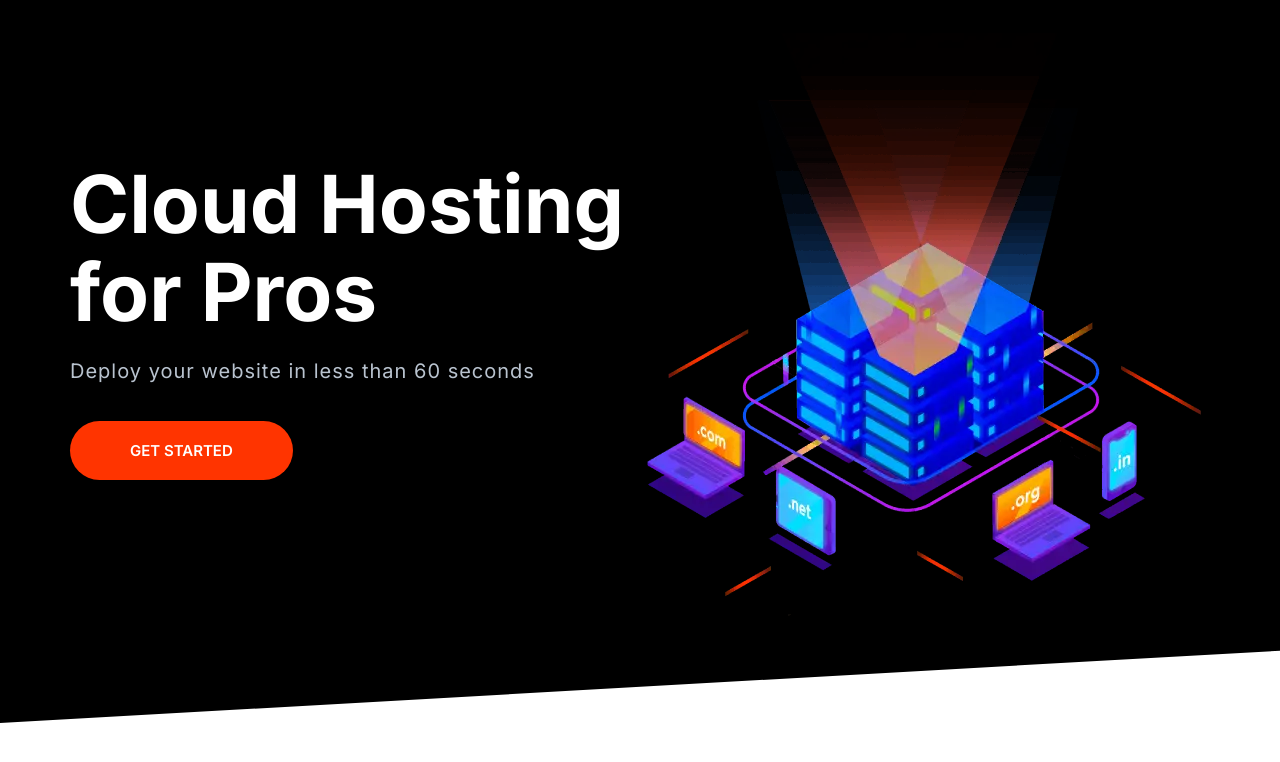
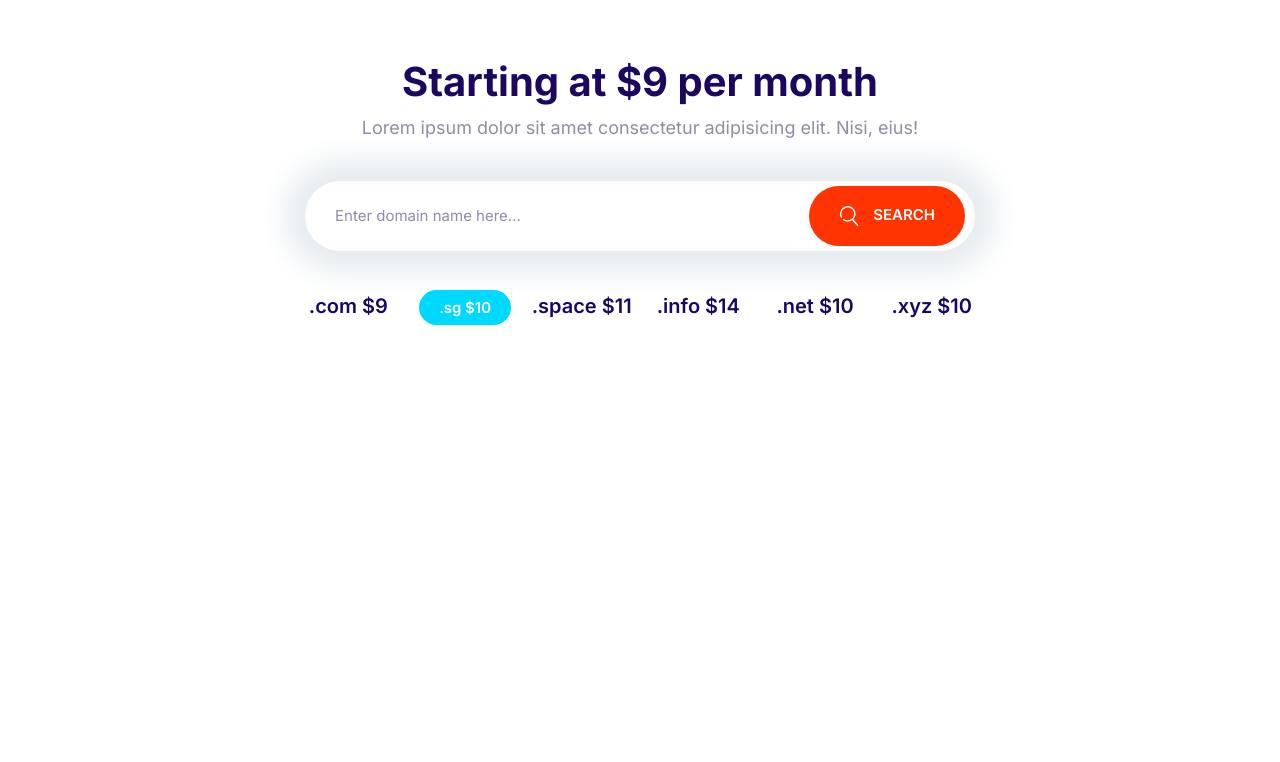
Before and after one commit to magriker/First_project, a plain HTML site: page html/index.html in a window 1280 px wide. Drawn offline with Linux system fonts and the light colour scheme.

Commit message:
Build domain block component

```diff
--- a/css/styles.css
+++ b/css/styles.css
@@ -228,6 +228,13 @@ a {
   margin: 1rem 0;
 }
 
+.btn .icon {
+  width: 2rem;
+  height: 2rem;
+  margin-right: 1rem;
+  vertical-align: middle;
+}
+
 .btn--outline {
   border: 2px solid var(--color-headings);
   color: var(--color-headings);
@@ -302,20 +309,13 @@ a {
 }
 
 .input-group .input {
-  padding: 1.5rem 1rem;
+  padding: 1.5rem 2rem;
   flex-grow: 1;
   border: 0;
 }
 
 .input-group .btn {
   margin: 5px 0;
-}
-
-.icon--search {
-  width: 20px;
-  height: 20px;
-  fill: white;
-  margin-right: 2px;
 }
 
 @media screen and (min-width: 1024px) {
@@ -736,3 +736,29 @@ a {
     padding-top: 0;
   }
 }
+
+/* Domain Block */
+.block-domain .input-group {
+  box-shadow: 0 0 30px 20px #e6ebee;
+  border: 0;
+  margin: 4rem auto;
+  max-width: 670px;
+}
+
+.block-domain__prices {
+  display: grid;
+  grid-template-columns: repeat(3, 1fr);
+  grid-template-rows: repeat(2, 6rem);
+  font-size: 2rem;
+  font-weight: 600;
+  justify-items: center;
+  max-width: 700px;
+  margin: 0 auto;
+}
+
+@media screen and (min-width: 768px) {
+  .block-domain__prices {
+    grid-template-columns: repeat(auto-fit, minmax(10rem, 1fr));
+    grid-template-rows: repeat(1, 6rem);
+  }
+}
--- a/html/index.html
+++ b/html/index.html
@@ -15,27 +15,34 @@
     <link rel="stylesheet" href="/css/styles.css" />
   </head>
   <body>
-    <section class="block block--dark block--skewed-left hero">
-      <div class="container grid grid--1x2">
-        <header class="block__header hero__content">
-          <h1 class="block__heading">Cloud Hosting for Pros</h1>
-          <p class="hero__tagline">
-            Deploy your website in less than 60 seconds
-          </p>
-          <a href="#" class="btn btn--accent btn--streched">get started</a>
-        </header>
-        <picture>
-          <source
-            type="image/webp"
-            srcset="/images/banner.webp 1x, /images/banner@2x.webp 2x"
-          />
-          <source
-            type="image/png"
-            srcset="/images/banner.png 1x, /images/banner@2x.png 2x"
-          />
-          <img class="hero__image" src="/images/banner.png" alt="" />
-        </picture>
+    <section class="block container block-domain">
+      <header class="block__header">
+        <h2 class="block__heading">Starting at $9 per month</h2>
+        <p>
+          Lorem ipsum dolor sit amet consectetur adipisicing elit. Nisi, eius!
+        </p>
+      </header>
+      <div class="input-group">
+        <input
+          type="text"
+          class="input"
+          placeholder="Enter domain name here..."
+        />
+        <button class="btn btn--accent">
+          <svg class="icon icon--white">
+            <use xlink:href="/images/sprite.svg#search"></use>
+          </svg>
+          Search
+        </button>
       </div>
+      <ul class="list block-domain__prices">
+        <li>.com $9</li>
+        <li><span class="badge badge--secondary">.sg $10</span></li>
+        <li>.space $11</li>
+        <li>.info $14</li>
+        <li>.net $10</li>
+        <li>.xyz $10</li>
+      </ul>
     </section>
     <script src="/js/main.js"></script>
   </body>
```
Also changed, not shown: components/domain_blocks.html (added, +23 -0 lines).
